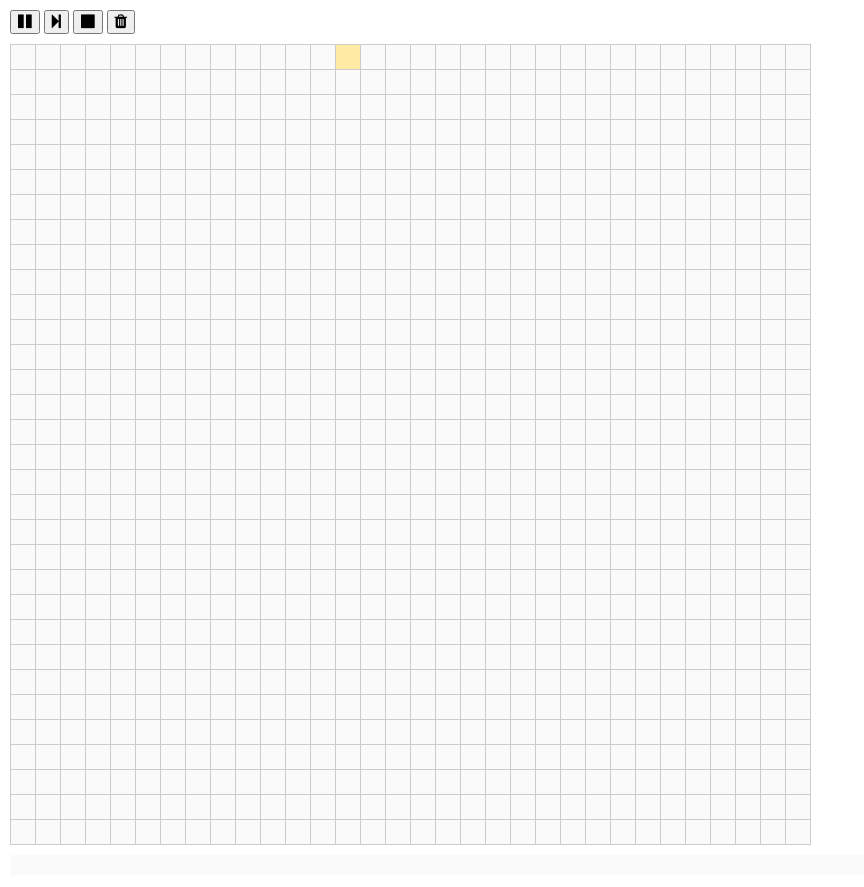
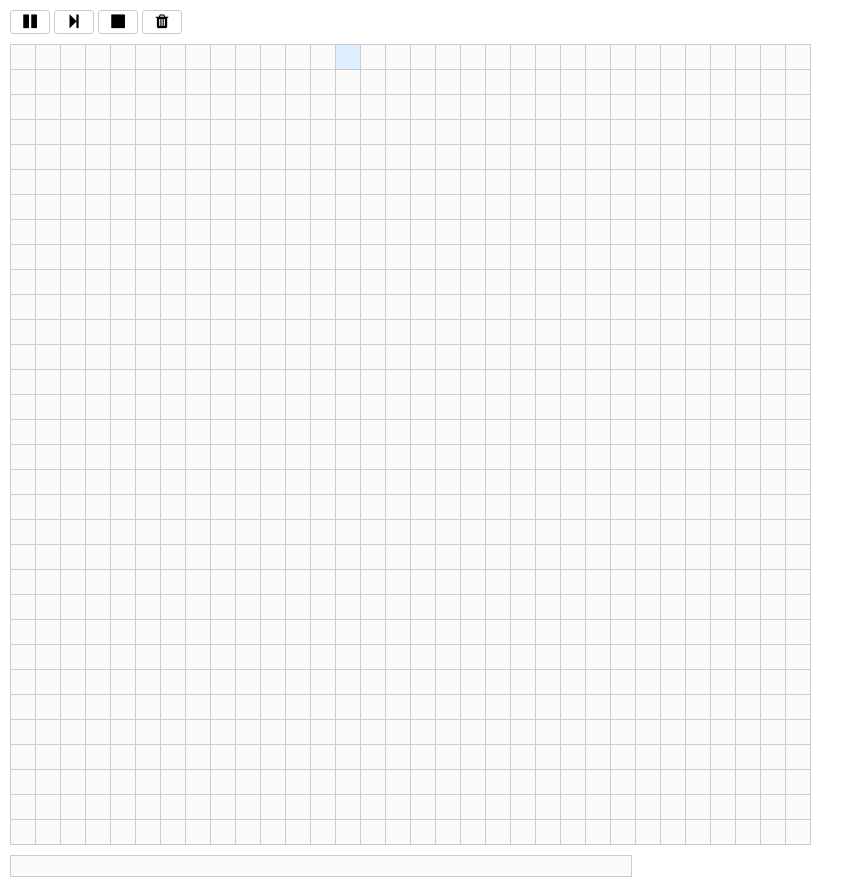
Before and after one commit to jdanford/glyphs, a plain HTML site: page index.html in a window 1280 px wide. Both pictures are taken after a click on the button 24 px from the left and 22 px from the top of the page. Shown: the whole page, without its empty margins (0-864 px from the left). Drawn offline with Linux system fonts and the light colour scheme.

Commit message:
Tweak styling

```diff
--- a/css/index.css
+++ b/css/index.css
@@ -4,6 +4,22 @@
 
 #controls {
     margin: 10px 0px;
+}
+
+#controls button {
+    width: 2.5em;
+    border-radius: 3px;
+    background: white;
+    border: 1px solid #ccc;
+    padding: 2px 5px;
+}
+
+#start-button {
+    background: #eaffea;
+}
+
+#step-button {
+    background: #e5f9ff;
 }
 
 #grid {
@@ -26,7 +42,8 @@
 }
 
 #grid td.active {
-    background: #ffeba4;
+    background: #ddefff;
+    color: #003163;
 }
 
 #grid td i {
@@ -38,7 +55,13 @@
 }
 
 #output {
+    width: 600px;
     margin: 10px 0px;
     padding: 10px;
     background: #fafafa;
+    border: 1px solid #ccc;
 }
+
+#output pre {
+    margin: 0;
+}
```
